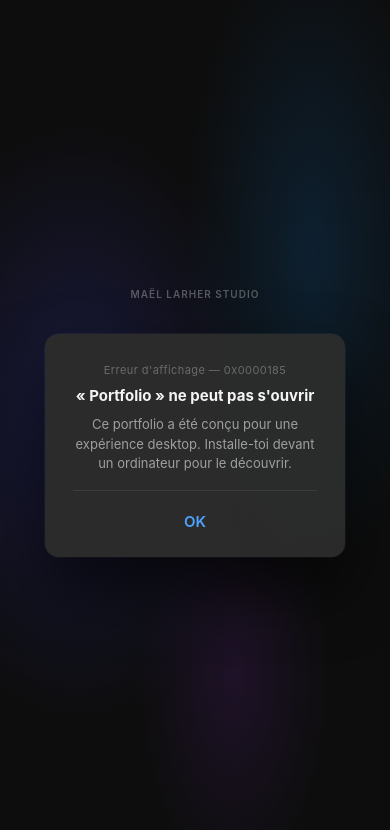
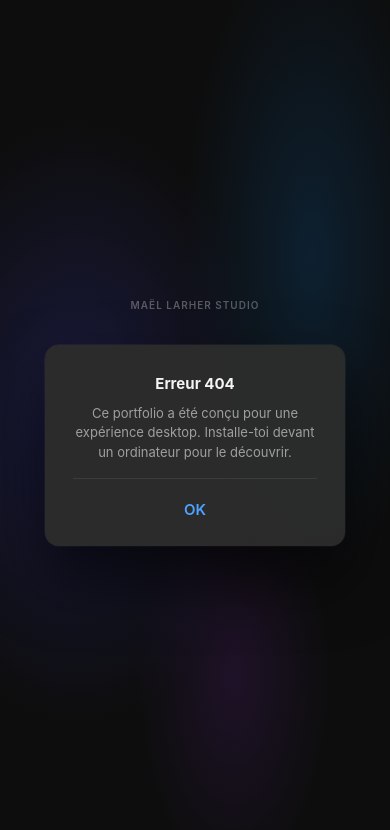
Before and after one commit to maellarherstudio-afk/finder-portfolio, a Next.js app: page / in a window 390 px wide. Shown: the top 830 px of the page. Built offline with nearby package versions, Linux system fonts and the light colour scheme.

Commit message:
Mobile dialog: Erreur 404

```diff
--- a/app/page.tsx
+++ b/app/page.tsx
@@ -40,11 +40,8 @@ export default function Home() {
           textAlign: "center",
         }}>
           <div>
-            <p style={{ fontWeight: 400, fontSize: 11, color: "rgba(255,255,255,0.3)", margin: "0 0 6px", letterSpacing: "0.04em" }}>
-              Erreur d&apos;affichage — 0x0000185
-            </p>
             <p style={{ fontWeight: 700, fontSize: 15, color: "rgba(255,255,255,0.95)", margin: "0 0 8px" }}>
-              « Portfolio » ne peut pas s&apos;ouvrir
+              Erreur 404
             </p>
             <p style={{ fontWeight: 400, fontSize: 13, color: "rgba(255,255,255,0.55)", margin: 0, lineHeight: 1.5 }}>
               Ce portfolio a été conçu pour une expérience desktop. Installe-toi devant un ordinateur pour le découvrir.
```
